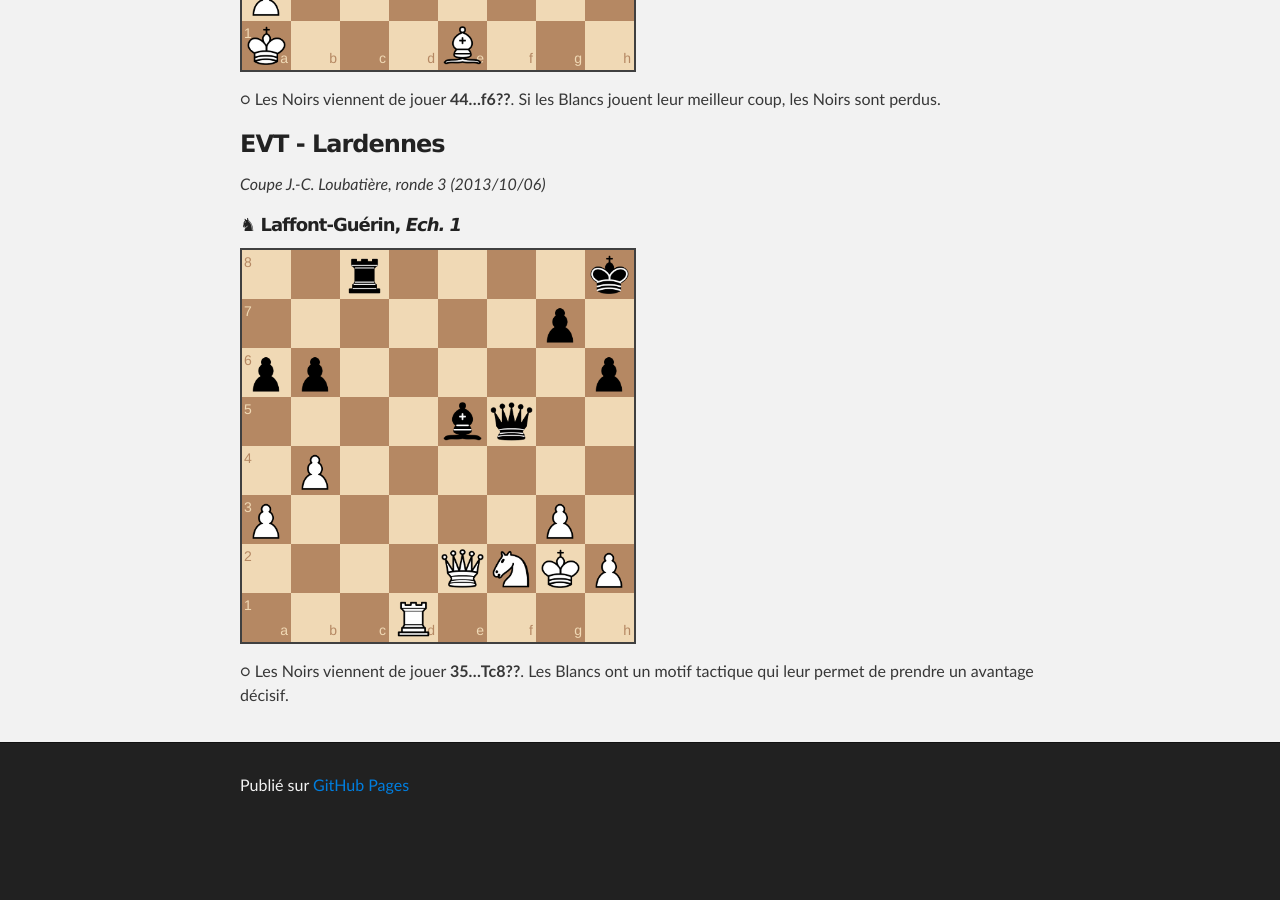
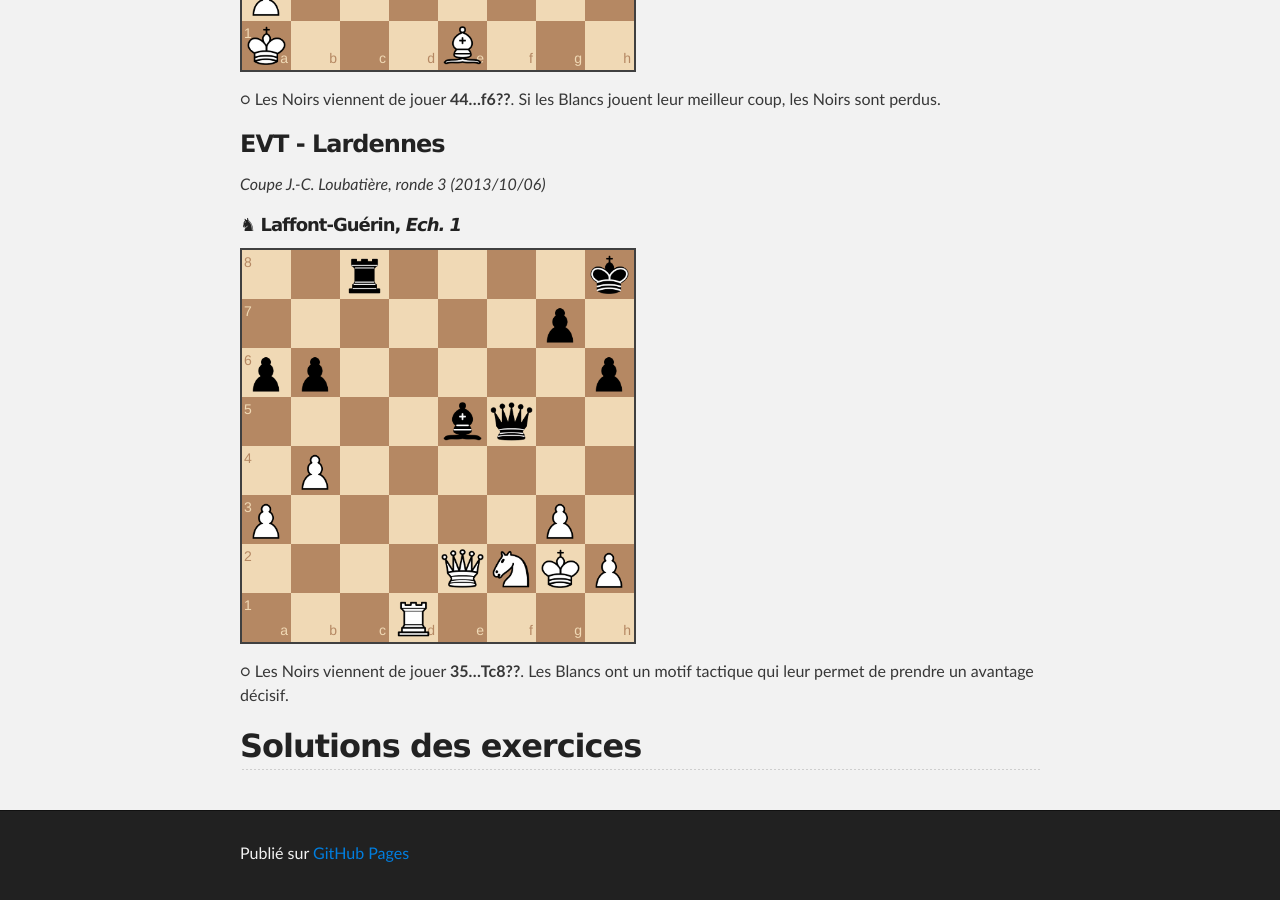
Before and after one commit to echiquier-villeneuve-tolosane/echiquier-villeneuve-tolosane.github.io, a Jekyll site: the page built from exercices.md, in a window 1280 px wide and 900 px high, scrolled down 14333 px. Built offline with Jekyll 4.4.1, drawn with Linux system fonts in a browser that asks for light colours; nearby versions of some CDN libraries; before the commit the page ends 15165 px from its top, so only the background shows below that.

Commit message:
Updated exercices.md

```diff
--- a/exercices.md
+++ b/exercices.md
@@ -221,3 +221,5 @@ _Coupe J.-C. Loubatière, ronde 3 (2013/10/06)_
 `2r4k/6p1/pp5p/4bq2/1P6/P5P1/4QNKP/3R4 w - - 4 35`
 
 &#9675; Les Noirs viennent de jouer **35...Tc8??**. Les Blancs ont un motif tactique qui leur permet de prendre un avantage décisif.
+
+## Solutions des exercices
```
